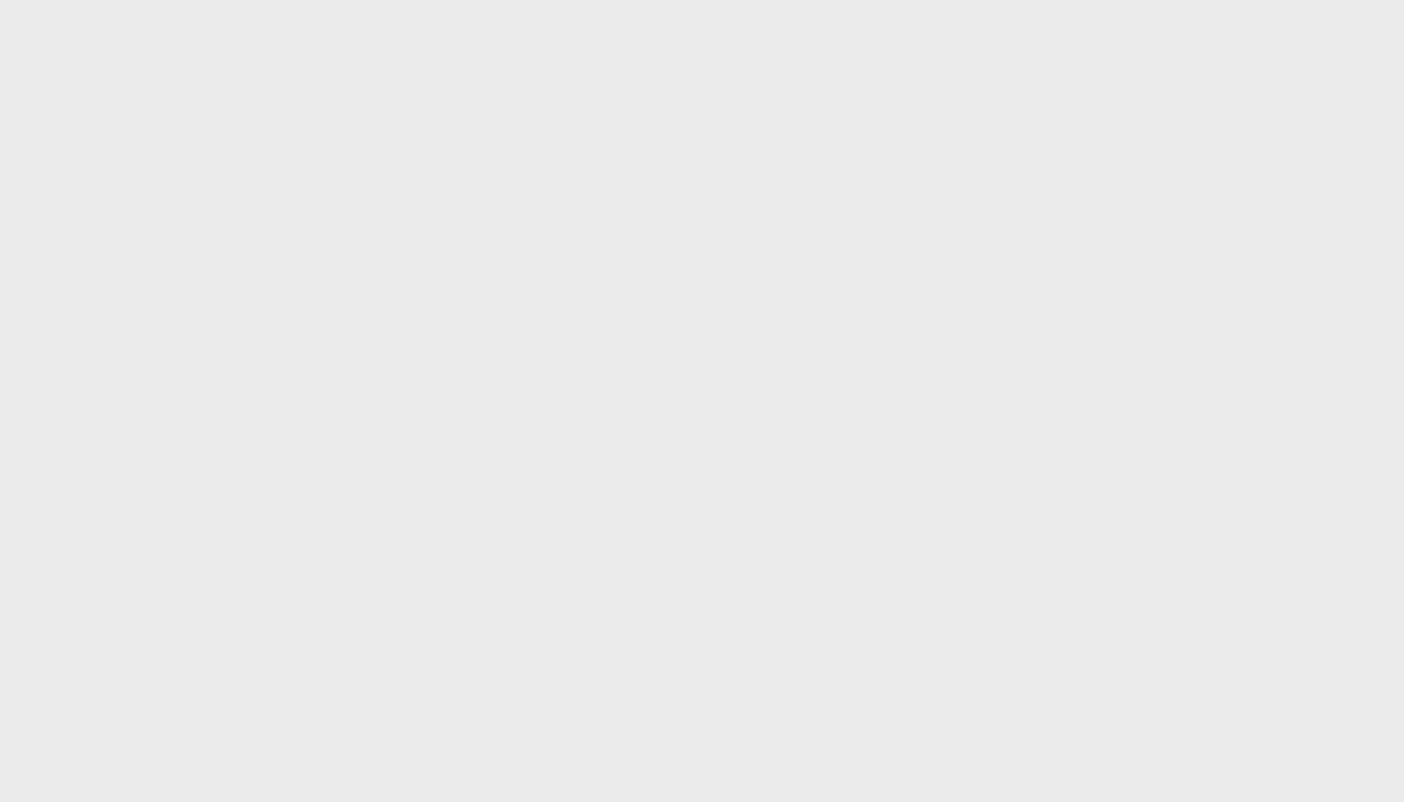
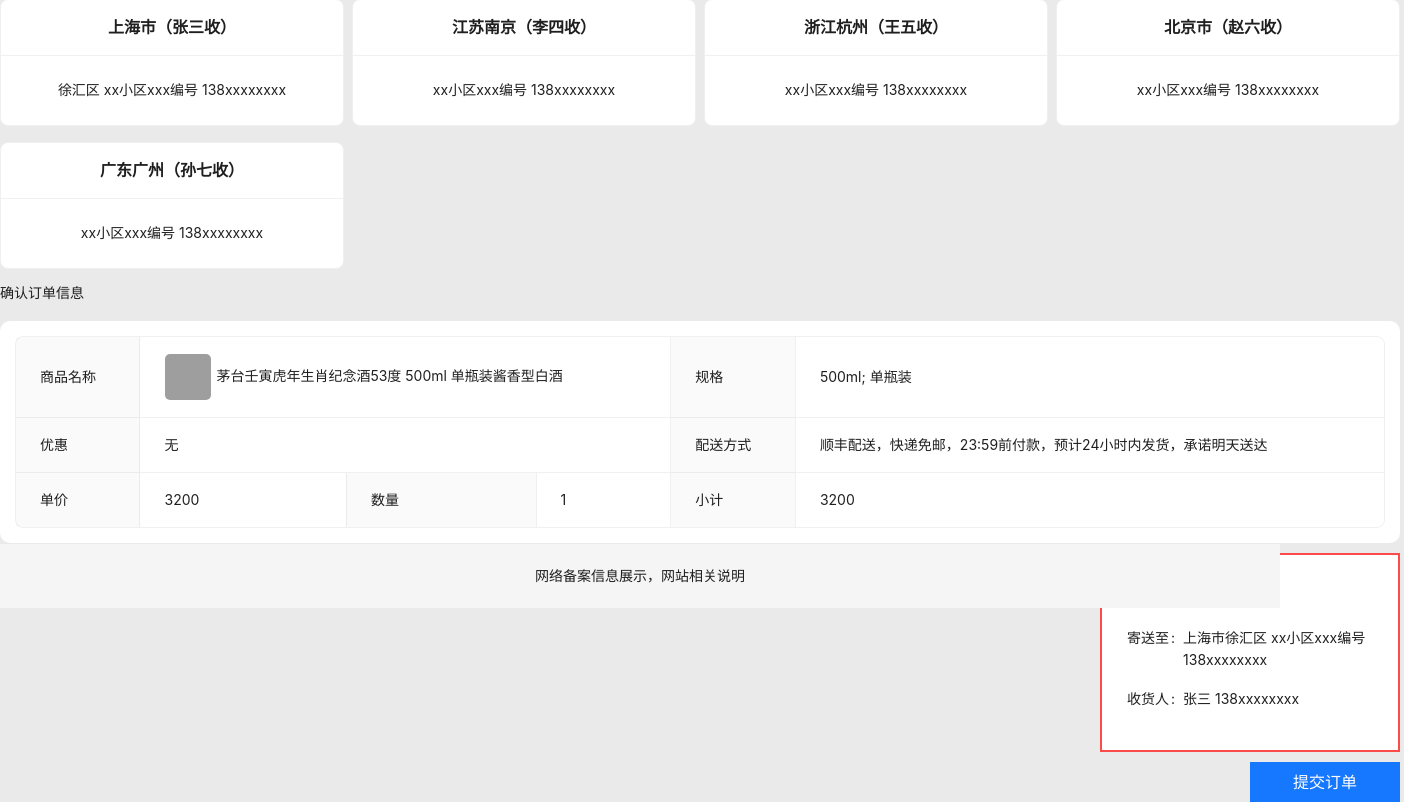
Before and after one commit to fudy/fudy-shop-web, a Vue app: page /confirm-order in a window 1280 px wide. Before the commit this address had no page. Shown: the part 192-994 px from the top of the page, 1404 px wide, since content can reach past the window. Before the commit the page ends 800 px from the top, so only its background shows below. Built offline with nearby package versions, Linux system fonts and the light colour scheme.

Commit message:
add order confirm page

```diff
--- /dev/null
+++ b/src/components/order/address_list.vue
@@ -0,0 +1,65 @@
+<template>
+  <h4 style="text-align: left;margin-bottom:20px">选择收货地址</h4>
+  <a-list :grid="{ gutter: 8, column: 4 }" :data-source="data">
+    <template #renderItem="{ item }">
+      <a-list-item style="padding:0px">
+        <a-card :title="item.title">
+            <template #title>
+                {{item.province}}{{item.city}}({{item.receiver}})
+            </template>
+            {{item.district}} {{item.address}} {{item.phone}}
+        </a-card>
+      </a-list-item>
+    </template>
+  </a-list>
+</template>
+<script setup>
+const data = [
+  {
+    title: '上海市（张三收）',
+    province: '上海',
+    city: '上海市',
+    district: '徐汇区',
+    street: '徐家汇',
+    address: 'xx小区xxx编号',
+    phone: '138xxxxxxxx',
+    receiver: '张三'
+  },
+  {
+    title: '江苏南京（李四收）',
+    province: '江苏省',
+    city: '南京市',
+    street: '',
+    address: 'xx小区xxx编号',
+    phone: '138xxxxxxxx',
+    receiver: '李四'
+  },
+  {
+    title: '浙江杭州（王五收）',
+    province: '浙江省',
+    city: '杭州市',
+    street: '',
+    address: 'xx小区xxx编号',
+    phone: '138xxxxxxxx',
+    receiver: '王五'
+  },
+  {
+    title: '北京市（赵六收）',
+    province: '北京',
+    city: '北京市',
+    street: '',
+    address: 'xx小区xxx编号',
+    phone: '138xxxxxxxx',
+    receiver: '赵六'
+  },
+  {
+    title: '广东广州（孙七收）',
+    province: '广东省',
+    city: '广州市',
+    street: '',
+    address: 'xx小区xxx编号',
+    phone: '138xxxxxxxx',
+    receiver: '孙七'
+  },
+];
+</script>
--- /dev/null
+++ b/src/components/order/order_info.vue
@@ -0,0 +1,24 @@
+<template>
+<h4 style="text-align:left;margin-bottom:20px">确认订单信息</h4>
+<div class="container">
+  <a-descriptions  bordered>
+    <a-descriptions-item label="商品名称" :span="2">
+      <a-avatar shape="square" src="http://localhost:9000/image/1426060892-992085769mt.jpg" :size="48" /> 茅台壬寅虎年生肖纪念酒53度 500ml 单瓶装酱香型白酒
+    </a-descriptions-item>
+    <a-descriptions-item label="规格">500ml; 单瓶装</a-descriptions-item>
+    <a-descriptions-item label="优惠" :span="2">无</a-descriptions-item>
+    <a-descriptions-item label="配送方式">顺丰配送，快递免邮，23:59前付款，预计24小时内发货，承诺明天送达</a-descriptions-item>
+    <a-descriptions-item label="单价">3200</a-descriptions-item>
+    <a-descriptions-item label="数量">1</a-descriptions-item>
+    <a-descriptions-item label="小计">3200</a-descriptions-item>
+  </a-descriptions>
+</div>
+</template>
+<style scoped>
+.container {
+    background-color: white;
+    padding: 15px;
+    border-radius: 10px;
+    text-align: left;
+}
+</style>
--- /dev/null
+++ b/src/components/order/order_summary.vue
@@ -0,0 +1,23 @@
+<template>
+    <a-card class="container">
+        <a-descriptions>
+            <a-descriptions-item label="实付款" :span="3"><span class="price">¥3200</span></a-descriptions-item>
+            <a-descriptions-item label="寄送至" :span="3">上海市徐汇区 xx小区xxx编号 138xxxxxxxx</a-descriptions-item>
+            <a-descriptions-item label="收货人" :span="3">张三 138xxxxxxxx</a-descriptions-item>
+        </a-descriptions>
+    </a-card>
+</template>
+<style scoped>
+.container {
+    width: 300px !important;
+    border-radius: 0px;
+    border-color: rgb(252, 75, 75);
+    border-width: 2px;
+    text-align: left;
+}
+.price {
+    font-size: 24px;
+    line-height: 30px;
+    color: red;
+}
+</style>
--- /dev/null
+++ b/src/views/confirm_order.vue
@@ -0,0 +1,51 @@
+<template>
+    <a-layout>
+        <HomePageHeader />
+            <CenterLayout>
+                <div class="container">
+                    <div class="logo">
+                        <Logo />
+                    </div>
+                    <AddressList />
+                    <OrderInfo />
+                    <div class="summary">
+                        <OrderSummary />
+                    </div>
+                    <a-button type="primary" class="submit" size="large">提交订单</a-button>
+
+                </div>
+            </CenterLayout>
+        <HomePageFooter />
+  </a-layout>
+</template>
+<script setup>
+  import CenterLayout from '@/components/CenterLayout.vue';
+  import HomePageHeader from '@/components/home/HomePageHeader.vue';
+  import HomePageFooter from '@/components/home/HomePageFooter.vue';
+  import AddressList from '@/components/order/address_list.vue';
+  import Logo from '@/components/home/Logo.vue';
+  import OrderInfo from '@/components/order/order_info.vue';
+  import OrderSummary from '@/components/order/order_summary.vue';
+</script>
+
+<style scoped>
+.container {
+    width: 1400px;
+}
+.logo {
+    text-align: left;
+    margin: 20px;
+}
+.summary {
+    margin-top: 10px;
+    float: right;
+    clear: both;
+}
+.submit {
+    margin-top: 10px;
+    border-radius: 0px;
+    width: 150px;
+    float: right;
+    clear:both;
+}
+</style>
```
Also changed, not shown: src/router/index.js (+4 -3 lines), src/views/modify_password_success.vue (renamed from src/views/modify-password-success.vue), src/views/registry_success.vue (renamed from src/views/registry-success.vue).
